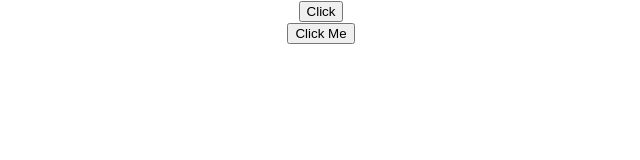
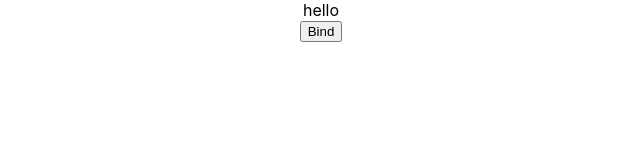
Before and after one commit to Devina6/ReactLearning, a React (Create React App) app in the folder react-project/: page / in a window 1280 px wide. Shown: the top 160 px of the page, without its empty margins (319-959 px from the left). Built offline with nearby package versions, Linux system fonts and the light colour scheme.

Commit message:
Event Binding

```diff
--- a/react-project/src/App.js
+++ b/react-project/src/App.js
@@ -6,13 +6,15 @@ import Hello from './components/hello'
 import Message from './components/message'
 import Counter from './components/counter'
 import FunctionClick from './components/functionClick'
-import ClassClick from './components/classClick';
+import ClassClick from './components/classClick'
+import EventBind from './components/eventBind'
 function App() {
   return (
     <div className="App">
-      <FunctionClick />
+      <EventBind />
+      {/*<FunctionClick />
       <ClassClick />
-      {/*<Counter />
+      <Counter />
       <Message />
       <Greet name='Devina' heroName="batman">
         <p>this is children props</p>
--- /dev/null
+++ b/react-project/src/components/eventBind.js
@@ -0,0 +1,37 @@
+import React, { Component } from 'react'
+
+class eventBind extends Component {
+    constructor(props) {
+      super(props)
+
+      this.state = {
+         message:'hello'
+      }
+      {/*this.clickHandler = this.clickHandler.bind(this) */}
+    }
+
+    /*clickHandler(){
+        this.setState({
+            message:'Goodbye!'
+        })
+    }*/
+
+    clickHandler = ()=> {
+        this.setState({
+            message:'GoodBye!'
+        })
+    }
+  render() {
+    return (
+        <div>
+            <div>{this.state.message}</div>
+            {/*<button onClick={this.clickHandler.bind(this)}>Bind</button> ->binding in render,  creates a new event handler for each render too much chaos, performance impilcations
+            <button onClick={() => this.clickHandler()}>Bind</button> -> arrow function in render, calling the event, efficency problem
+            <button onClick={this.clickHandler}>Bind</button> -> binding through constructor */}
+            <button onClick={this.clickHandler}>Bind</button> {/* class property as arrow functions -> use either 3 or 4*/}
+        </div>
+    )
+  }
+}
+
+export default eventBind
```
